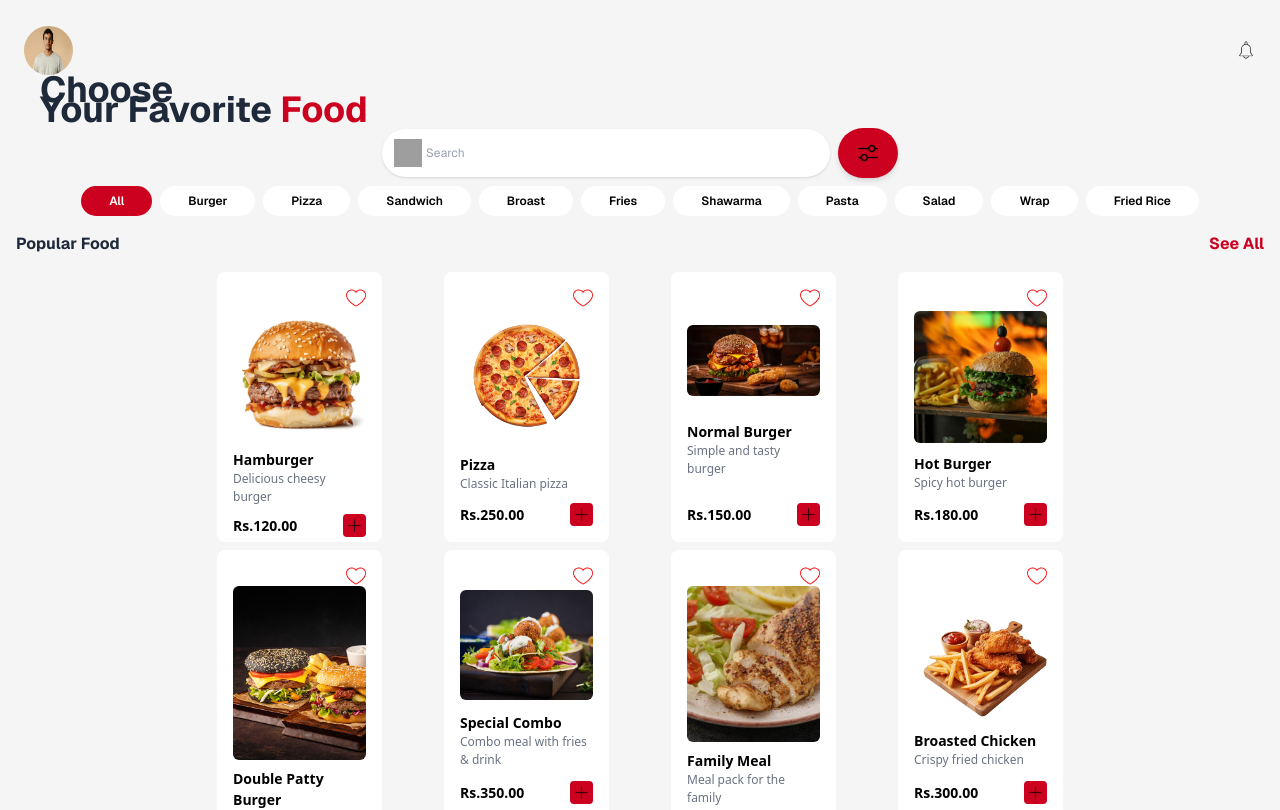
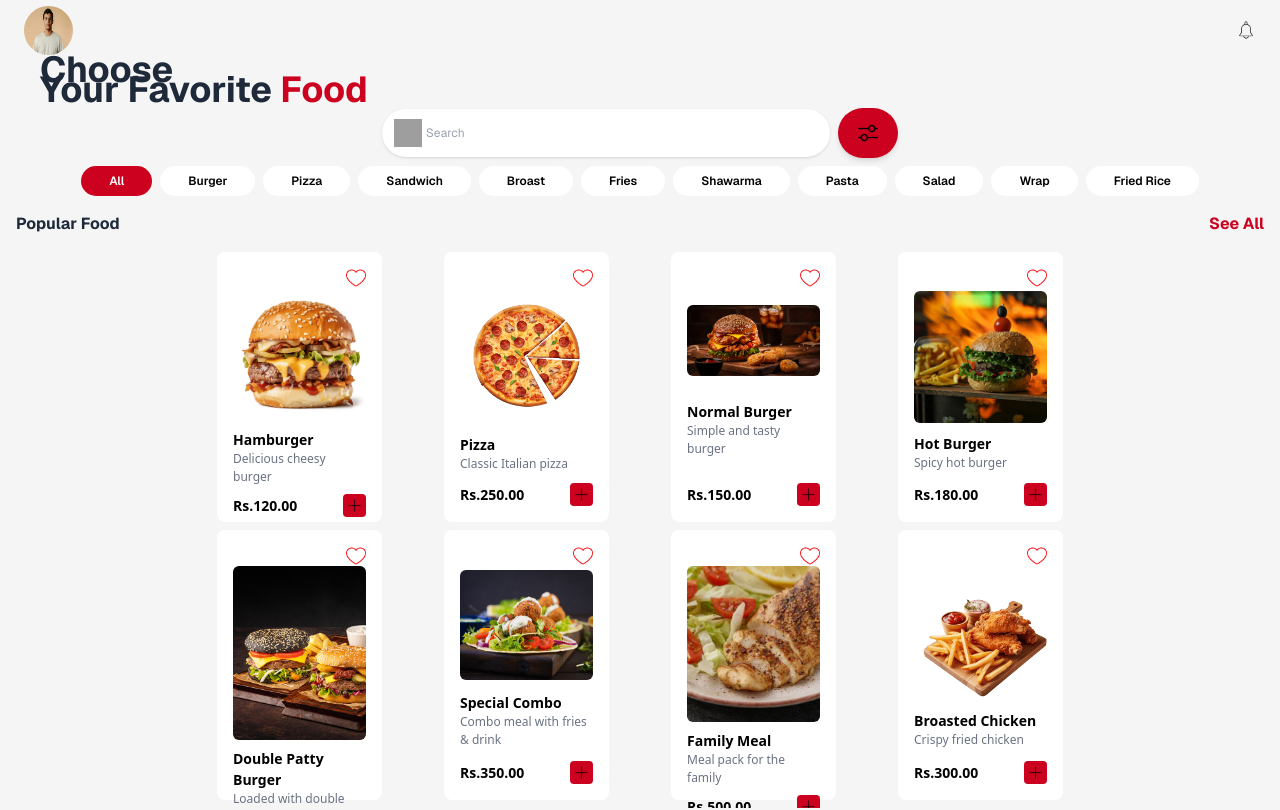
Before and after one commit to shijinp006/NewProject, a React (Vite) app in the folder vite-project/: page / in a window 1280 px wide. Shown: the top 810 px of the page. Built offline with nearby package versions, Linux system fonts and the light colour scheme; grey boxes are pictures that could not be loaded; a web font is replaced by a local one.

Commit message:
first commit

```diff
--- a/vite-project/src/home/profile/profile.tsx
+++ b/vite-project/src/home/profile/profile.tsx
@@ -4,7 +4,7 @@
 export const Profile = () => {
   return (
     <>
-      <nav className="flex items-center w-full h-[20px] lg:h-[60px] flex-row  py-6 mt-5">
+      <nav className="flex items-center w-full h-[20px] lg:h-[60px] flex-row  py-6 ">
         <div className="flex items-center w-full max-w-7xl px-4 md:px-6 lf:px-10 mx-auto justify-between ">
           {" "}
           <div className="flex items-center justify-center w-[40px] h-[40px] lg:w-[49px] lg:h-[49px] rounded-full">
```
